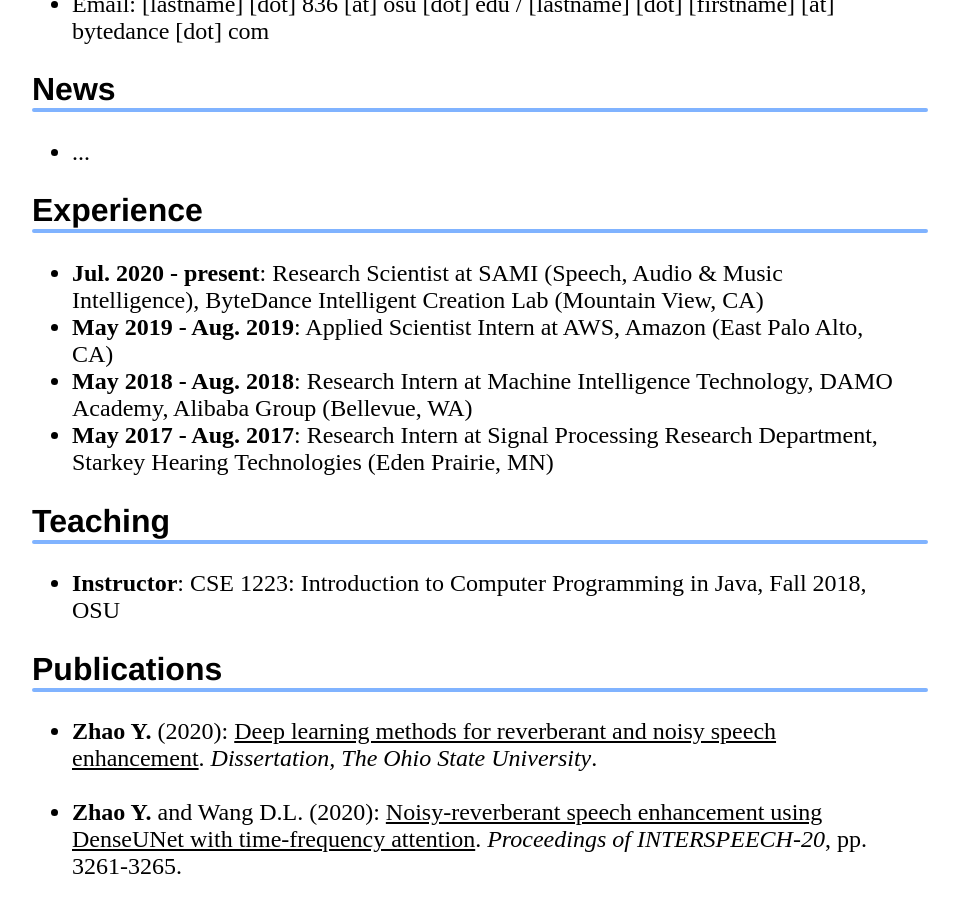
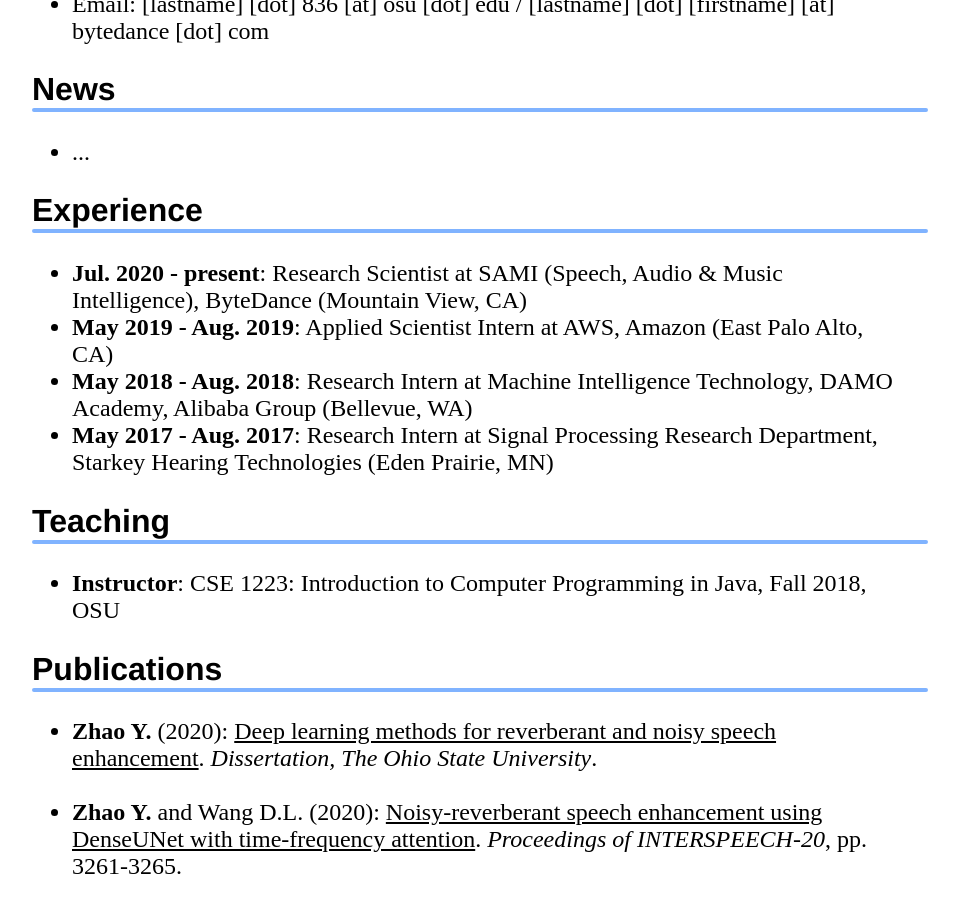
Before and after one commit to cliffzhao/cliffzhao.github.io, a Jekyll site: the page built from index.html, in a window 1280 px wide and 900 px high, scrolled down 525 px. Shown: the whole window, without its empty margins (160-1119 px from the left). Built offline with Jekyll 4.4.1, drawn with Linux system fonts in a browser that asks for light colours.

Commit message:
update work info

```diff
--- a/index.html
+++ b/index.html
@@ -29,7 +29,7 @@
 
     <h2>Experience</h2>
     <ul>
-	<li><strong>Jul. 2020 - present</strong>: Research Scientist at SAMI (Speech, Audio & Music Intelligence), ByteDance Intelligent Creation Lab (Mountain View, CA)
+	<li><strong>Jul. 2020 - present</strong>: Research Scientist at SAMI (Speech, Audio & Music Intelligence), ByteDance (Mountain View, CA)
 	</li>
     <li><strong>May 2019 - Aug. 2019</strong>: Applied Scientist Intern at AWS, Amazon (East Palo Alto, CA)
 	</li>
```
